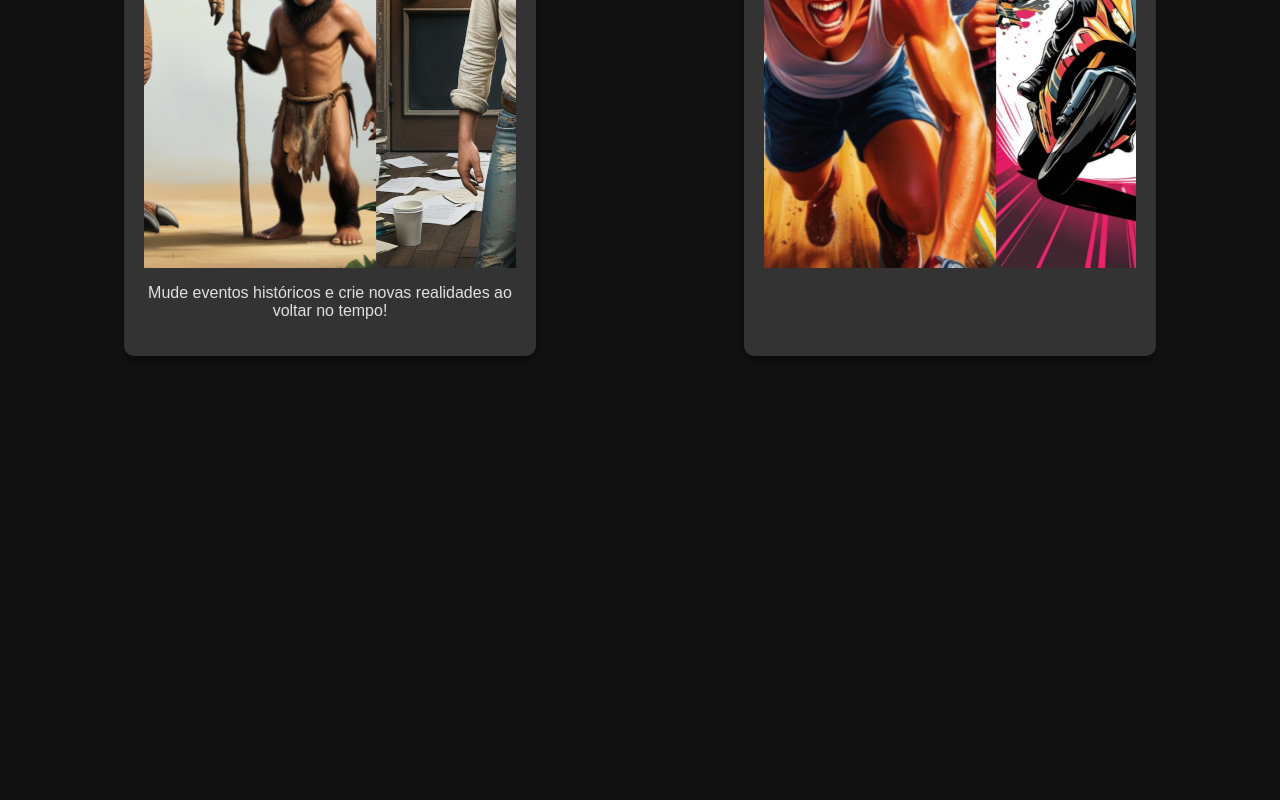
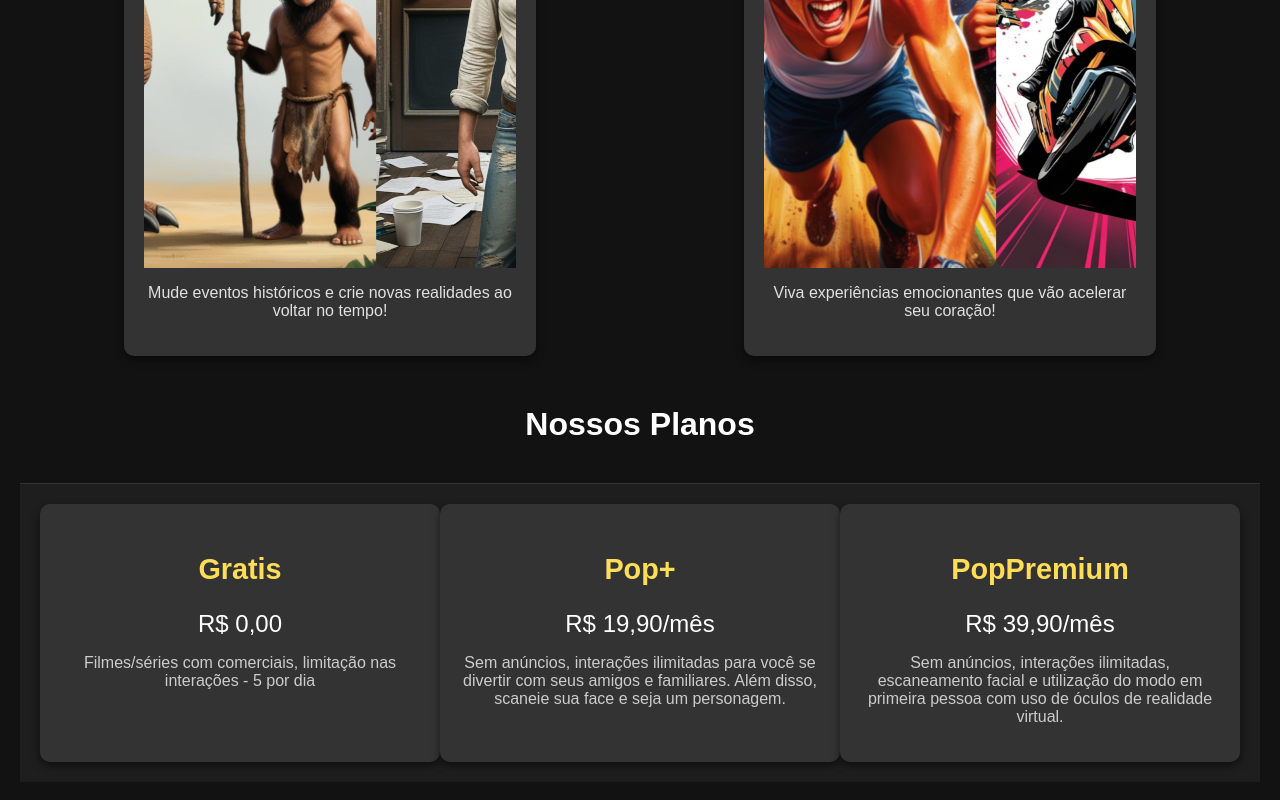
Before and after one commit to AlCobaia/popflickmobile, a plain HTML site: page index.html in a window 1280 px wide. Shown: the part 2588-3388 px from the top of the page. Before the commit the page ends 2974 px from the top, so only its background shows below. Drawn offline with Linux system fonts and the light colour scheme.

Commit message:
Update index.html

```diff
--- a/index.html
+++ b/index.html
@@ -260,3 +260,31 @@
                         <img src="adrenalina3.jpg" alt="Adrenalina 3">
                     </div>
                 </div>
+                <p>Viva experiências emocionantes que vão acelerar seu coração!</p>
+            </div>
+        </div>
+
+        <h2 class="section-title">Nossos Planos</h2>
+        <div class="plans">
+            <div class="plan">
+                <h3>Gratis</h3>
+                <p class="price">R$ 0,00</p>
+                <p>Filmes/séries com comerciais, limitação nas interações - 5 por dia</p>
+            </div>
+
+            <div class="plan">
+                <h3>Pop+</h3>
+                <p class="price">R$ 19,90/mês</p>
+                <p>Sem anúncios, interações ilimitadas para você se divertir com seus amigos e familiares. Além disso, scaneie sua face e seja um personagem.</p>
+            </div>
+
+            <div class="plan">
+                <h3>PopPremium</h3>
+                <p class="price">R$ 39,90/mês</p>
+                <p>Sem anúncios, interações ilimitadas, escaneamento facial e utilização do modo em primeira pessoa com uso de óculos de realidade virtual.</p>
+            </div>
+        </div>
+    </div>
+</body>
+
+</html>
```
